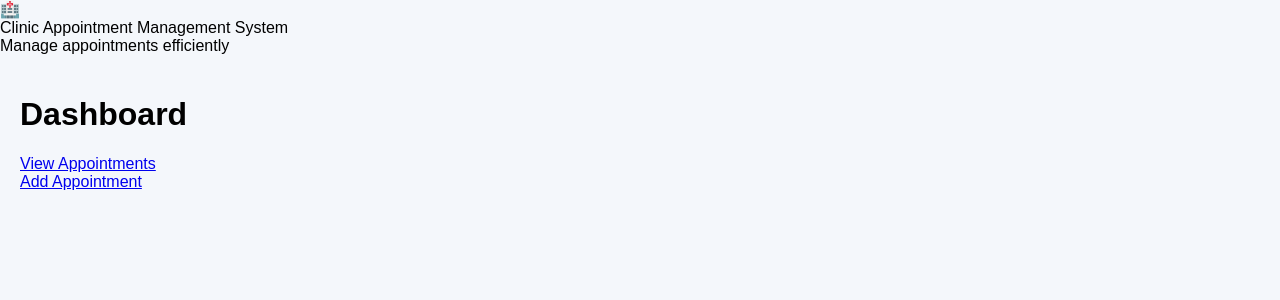
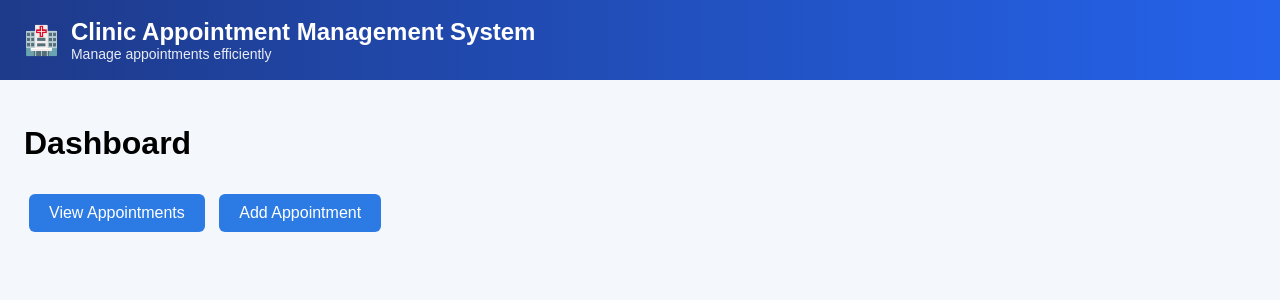
Before and after one commit to ZihanGuo1204/clinic-appointment-system, a Flask app: page / in a window 1280 px wide. Shown: the top 300 px of the page. Run offline with Flask 3, Linux system fonts and the light colour scheme.

Commit message:
fix topbar

```diff
--- a/static/style.css
+++ b/static/style.css
@@ -4,16 +4,36 @@ body {
     margin: 0;
 }
 
-.navbar {
-    background-color: #2c7be5;
+.topbar {
+    background: linear-gradient(90deg, #1e3a8a, #2563eb);
     color: white;
-    padding: 15px;
-    font-size: 20px;
+    padding: 18px 24px;
+    display: flex;
+    align-items: center;
+    gap: 12px;
+}
+
+.logo {
+    font-size: 28px;
+}
+
+.topbar-text {
+    display: flex;
+    flex-direction: column;
+}
+
+.title {
+    font-size: 24px;
     font-weight: bold;
 }
 
+.subtitle-bar {
+    font-size: 14px;
+    opacity: 0.9;
+}
+
 .container {
-    padding: 20px;
+    padding: 24px;
 }
 
 .button {
--- a/templates/base.html
+++ b/templates/base.html
@@ -1,14 +1,14 @@
-<!doctype html>
+<!DOCTYPE html>
 <html>
 <head>
-    <title>{% block title %}{% endblock %}</title>
+    <title>Clinic Appointment System</title>
     <link rel="stylesheet" href="{{ url_for('static', filename='style.css') }}">
 </head>
 <body>
 
 <div class="topbar">
     <span class="logo">🏥</span>
-    <div>
+    <div class="topbar-text">
         <div class="title">Clinic Appointment Management System</div>
         <div class="subtitle-bar">Manage appointments efficiently</div>
     </div>
--- a/templates/home.html
+++ b/templates/home.html
@@ -1,17 +1,8 @@
 {% extends "base.html" %}
-
-{% block title %}Home{% endblock %}
 
 {% block content %}
 <h1>Dashboard</h1>
 
-<div class="button-row">
-    <a class="big-button" href="/appointments">
-        <div class="big-button-title">View Appointments</div>
-    </a>
-
-    <a class="big-button" href="/add">
-        <div class="big-button-title">Add Appointment</div>
-    </a>
-</div>
+<a href="/appointments" class="button">View Appointments</a>
+<a href="/add" class="button">Add Appointment</a>
 {% endblock %}
```
Also changed, not shown: templates/appointments.html (+3 -8 lines).
